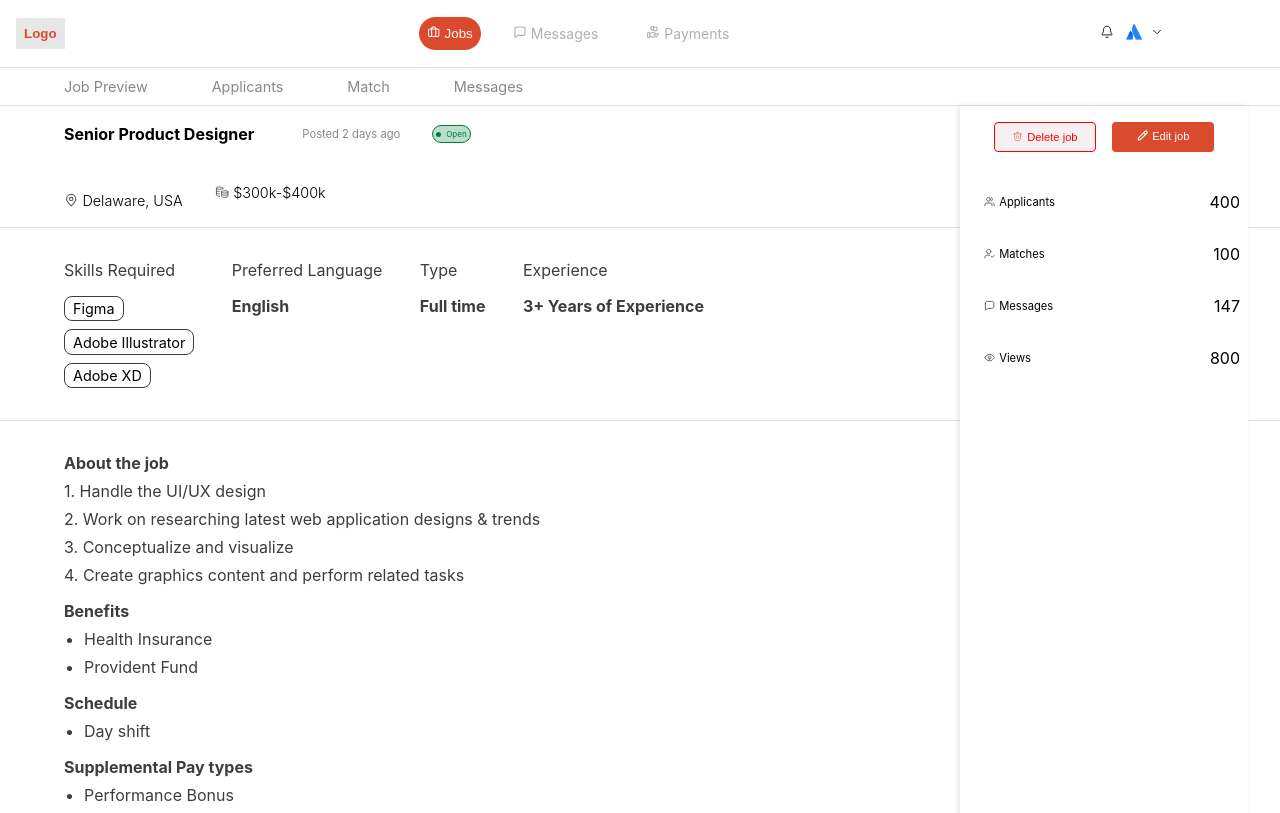
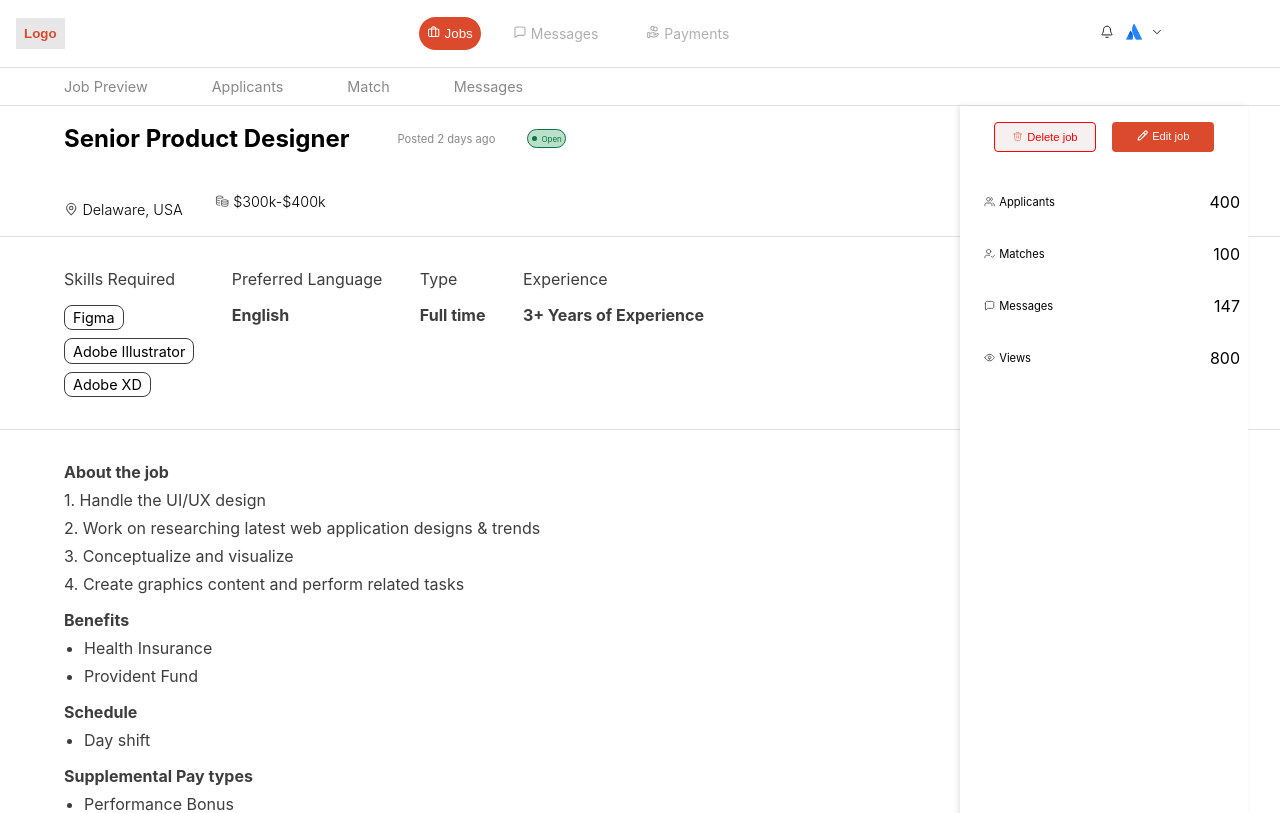
Before and after one commit to Vedantjn/clade-assignment, a React (Create React App) app in the folder assignment/: page / in a window 1280 px wide. Shown: the top 813 px of the page. Built offline with nearby package versions, Linux system fonts and the light colour scheme.

Commit message:
code updated

```diff
--- a/assignment/src/styles/Heading.css
+++ b/assignment/src/styles/Heading.css
@@ -15,9 +15,9 @@
 }
 
 .heading-heading {
-    font-size: em;
-    margin: 1rem 1rem;
-    margin-left: 3em;
+    font-size: 1.5em;
+    margin: 1rem;
+    margin-left: 2em;
     font-weight: bold;
 }
 
@@ -55,12 +55,7 @@
     gap: 2rem;
 }
 
-.location {
+.location, .salary {
     display: flex;
     align-items: center;
 }
-
-.salary {
-    display: flex;
-    align-items: center;
-}
--- a/assignment/src/styles/RightSidebar.css
+++ b/assignment/src/styles/RightSidebar.css
@@ -10,7 +10,6 @@
     box-shadow: -2px 0 5px rgba(0,0,0,0.1);
     height: 61rem; /* Cover full height of its container */
 }
-
 
 .sidebar-buttons {
     display: flex;
```
